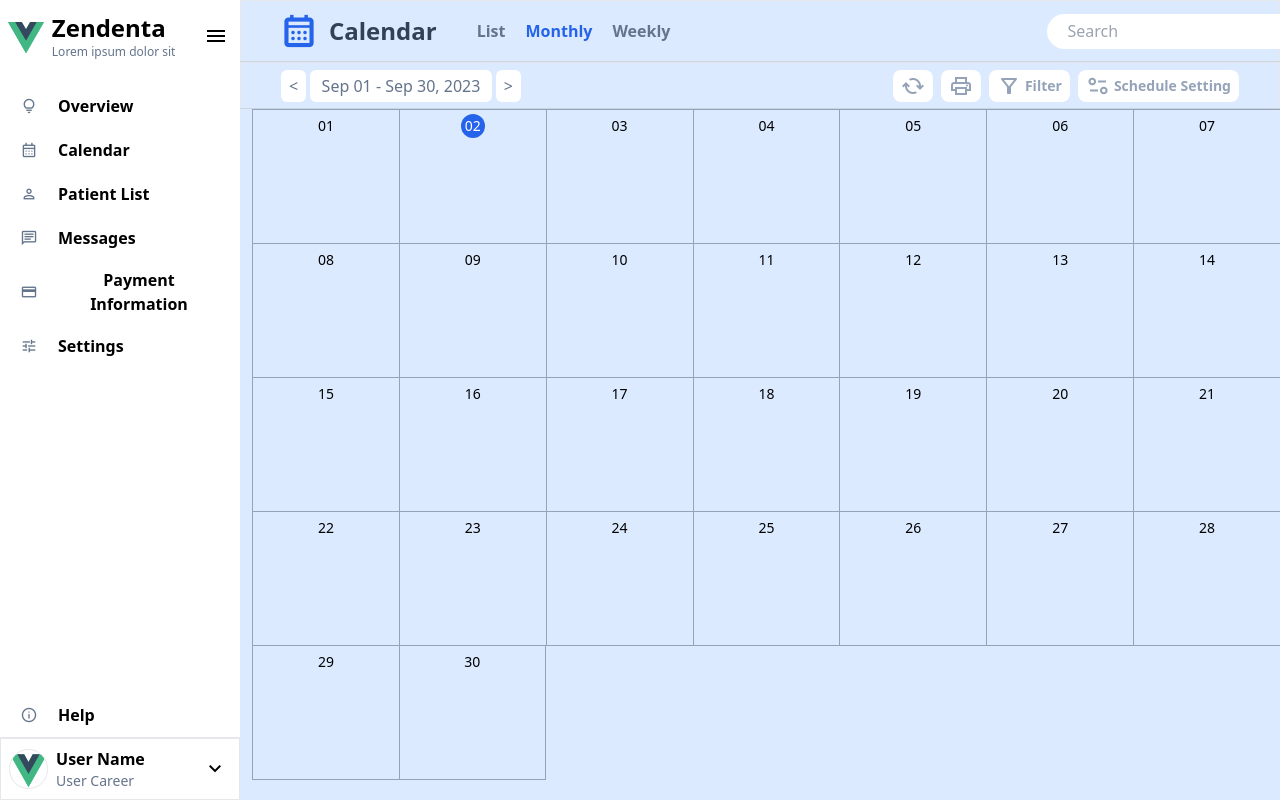
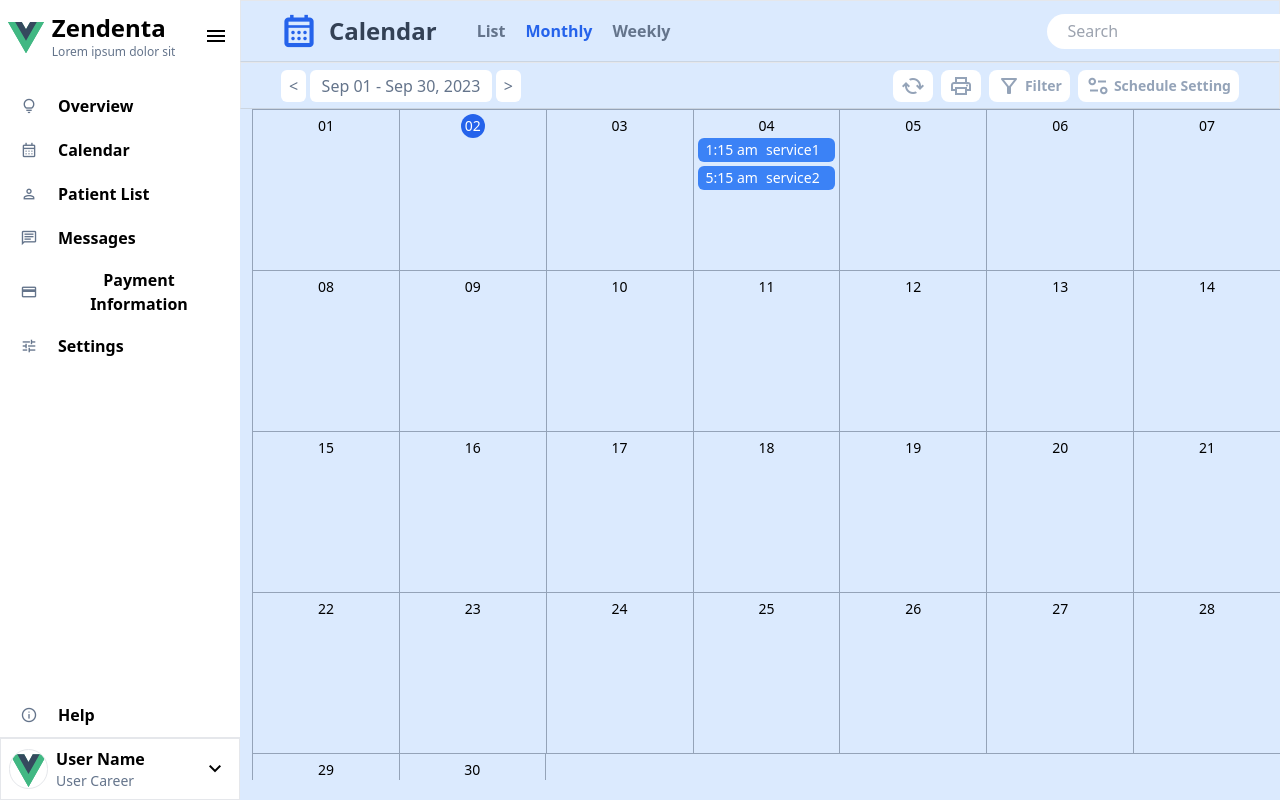
Before and after one commit to rekredhead/Calendar-App-VueJS, a Vue app: page / in a window 1280 px wide. Shown: the top 800 px of the page. Built offline with nearby package versions, Linux system fonts and the light colour scheme.

Commit message:
Appointments are rendered in the monthly calendar

```diff
--- /dev/null
+++ b/src/components/Main-components/MonthlyTask.vue
@@ -0,0 +1,17 @@
+<script setup lang="ts">
+import { format } from 'date-fns';
+import { PropType } from 'vue';
+import { Event } from '../types';
+
+const props = defineProps({
+   event: Object as PropType<Event>,
+   openSidePanel: Function
+});
+</script>
+
+<template>
+   <div :key="props.event!.id" class="flex bg-blue-500 text-white rounded-md px-2 py-0.5 mb-1 gap-2 overflow-hidden">
+      <p>{{ format(props.event!.startTime, 'h:m a').toLocaleLowerCase() }}</p>
+      <p>{{ props.event!.service.nameOfService }}</p>
+   </div>
+</template>
--- a/src/components/Main-components/MonthlyView.vue
+++ b/src/components/Main-components/MonthlyView.vue
@@ -1,6 +1,7 @@
 <script setup lang="ts">
 import { eachDayOfInterval, isSameDay, startOfToday, format } from 'date-fns';
 import { PropType, computed } from 'vue';
+import MonthlyTask from './MonthlyTask.vue';
 import { Appointment } from '../types';
 
 const props = defineProps({
@@ -15,17 +16,26 @@ const daysOfMonth = computed(() => eachDayOfInterval({
    start: props.selectedDateStart!,
    end: props.selectedDateEnd!
 }));
+
+//const handleDateTimeClick = () => {return;}
 </script>
 
 <template>
    <main class="flex flex-col h-[86%] pl-3">
-      <div class="grid grid-cols-7 h-full border-t border-slate-400">
-         <div
-            v-for="dayOfMonth in daysOfMonth"
-            class="flex flex-col p-1 text-sm border-l border-b border-slate-400 last:border-r"
-         >
+      <div class="grid grid-cols-7 h-full border-t border-slate-400 overflow-y-scroll">
+         <div v-for="dayOfMonth in daysOfMonth"
+            class="flex flex-col p-1 text-sm border-l border-b border-slate-400 last:border-r">
             <div class="flex justify-center">
-               <p class="flex justify-center items-center h-6 w-6 rounded-full" :class="{ 'text-white bg-blue-600': isSameDay(dayOfMonth, currentDate)}">{{ format(dayOfMonth, 'dd') }}</p>
+               <p class="flex justify-center items-center h-6 w-6 rounded-full"
+                  :class="{ 'text-white bg-blue-600': isSameDay(dayOfMonth, currentDate) }">{{ format(dayOfMonth, 'dd') }}
+               </p>
+            </div>
+            <div class="h-32 overflow-y-scroll">
+               <div v-for="appointment in props.appointments">
+                  <div v-if="isSameDay(appointment.date, dayOfMonth)" v-for="event in appointment.events">
+                     <MonthlyTask :event="event" :openSidePanel="openSidePanel" />
+                  </div>
+               </div>
             </div>
          </div>
       </div>
```
